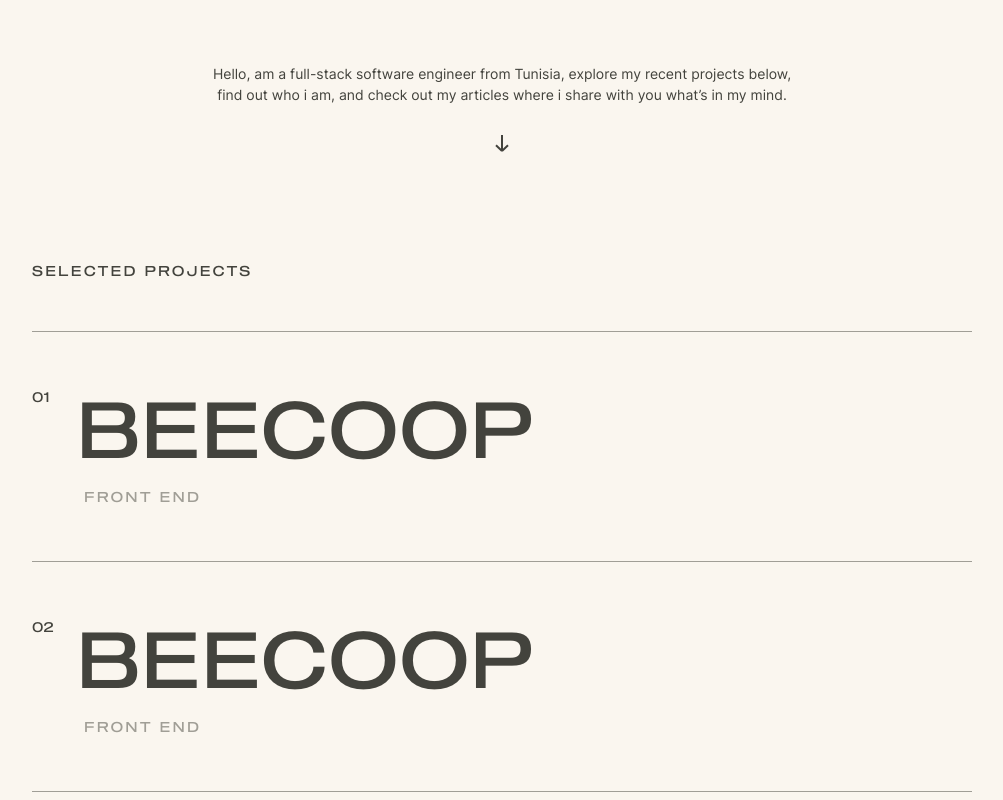
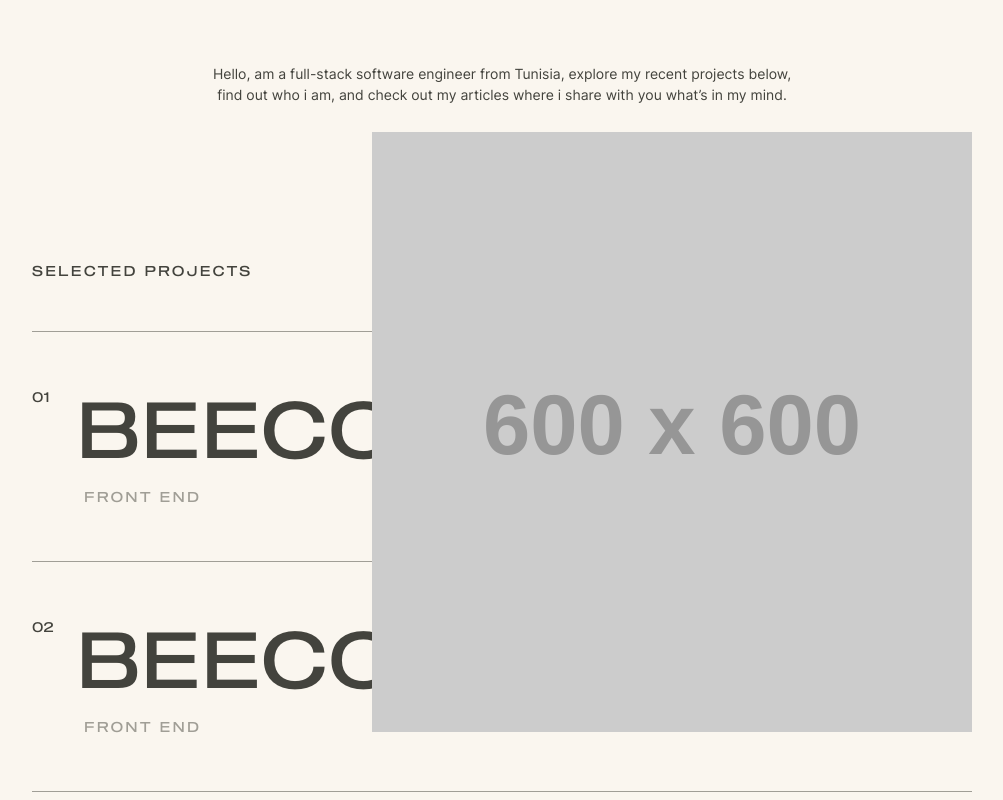
Before and after one commit to craxrev/me-old, a Gatsby site: page / in a window 1280 px wide. Shown: the part 540-1340 px from the top of the page, without its empty margins (138-1141 px from the left). Built offline with nearby package versions, Linux system fonts and the light colour scheme; Gatsby itself is replaced by a stand-in of ours; placeholder pictures from the web are drawn by us.

Commit message:
add Project thumbnail and correct some code

```diff
--- a/src/components/Posts/index.js
+++ b/src/components/Posts/index.js
@@ -8,9 +8,9 @@ export default function Posts(props) {
             {props.home &&
             <S.Header>Selected Articles</S.Header>
             }
-            <S.Main>{Array.from(Array(4), (e, i) => {
+            <S.Main>{Array.from(Array(4), (e, idx) => {
                 return (
-                    <S.Article>
+                    <S.Article key={idx}>
                         <S.Thumb alt="placeholder" src="https://via.placeholder.com/721x531" />
                         <S.Category>Front end</S.Category>
                         <S.Title>Why a design system is the key to scaling accessibility</S.Title>
--- a/src/components/Projects/index.js
+++ b/src/components/Projects/index.js
@@ -1,22 +1,31 @@
-import React from "react"
+import React, { useState } from "react"
 
 import * as S from "./styles"
 
+
 export default function Projects(props) {
+    const [active, setActive] = useState(0)
+    const toggleActive = (idx) => setActive(idx)
     return (
         <S.Section>
             {props.home &&
             <S.Header>Selected Projects</S.Header>
             }
-            <S.Main>{Array.from(Array(4), (e, i) => {
+            <S.Main>{Array.from(Array(4), (e, idx) => {
                 return (
-                    <S.Project>
-                        <S.Number>{(i+1).toString().padStart(2, "0")}</S.Number>
+                    <S.Project
+                        active={active === idx}
+                        onMouseEnter={() => toggleActive(idx)}
+                        key={idx}
+                    >
+                        <S.Number>{(idx+1).toString().padStart(2, "0")}</S.Number>
                         <S.Title>Beecoop</S.Title>
                         <S.Category>Front end</S.Category>
+                        <S.Thumbnail src="https://via.placeholder.com/600x600" alt={'image-' + (idx+1)} />
                     </S.Project>
                 )
-            })}</S.Main>
+            }
+            )}</S.Main>
             {props.home &&
             <S.Footer to="/work">
                 All projects
--- a/src/components/Projects/styles.js
+++ b/src/components/Projects/styles.js
@@ -26,6 +26,19 @@ export const Main = styled.main`
 
 `
 
+export const Thumbnail = styled.img`
+    position: absolute;
+    right: 0;
+    top: -200px;
+    z-index: 1;
+    opacity: 0;
+    transform: translateX(-200px);
+    transition:
+        transform 500ms ease-in-out,
+        opacity 500ms ease-in-out;
+    pointer-events: none;
+`
+
 export const Project = styled.article`
     position: relative;
 
@@ -50,6 +63,14 @@ export const Project = styled.article`
         padding-top: 54px;
         padding-bottom: 54px;
     }
+
+    ${({active}) => active && `
+        ${Thumbnail} {
+            opacity: 1;
+            transform: translateX(0);
+        }
+    `}
+
 `
 
 export const Number = styled.p`
--- a/src/components/ThemeSwitch/index.js
+++ b/src/components/ThemeSwitch/index.js
@@ -56,8 +56,8 @@ export default function ThemeSwitch() {
                     viewBox="0 0 64 64"
                 >
                     <defs>
-                        <filter id="filter0_f" x="0" y="0" width="64" height="64" filterUnits="userSpaceOnUse" color-interpolation-filters="sRGB">
-                            <feFlood flood-opacity="0" result="BackgroundImageFix" />
+                        <filter id="filter0_f" x="0" y="0" width="64" height="64" filterUnits="userSpaceOnUse" colorInterpolationFilters="sRGB">
+                            <feFlood floodOpacity="0" result="BackgroundImageFix" />
                             <feBlend mode="normal" in="SourceGraphic" in2="BackgroundImageFix" result="shape" />
                             <feGaussianBlur stdDeviation="3.5" result="effect1_foregroundBlur" />
                         </filter>
--- a/src/pages/index.js
+++ b/src/pages/index.js
@@ -1,6 +1,6 @@
 import React from "react"
 
-import HomeHero from "../components/HomeHero/index"
+import HomeHero from "../components/HomeHero"
 import Projects from "../components/Projects"
 import Posts from "../components/Posts"
 
```
